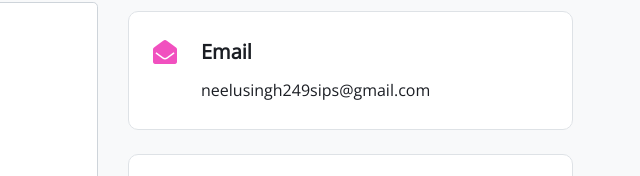
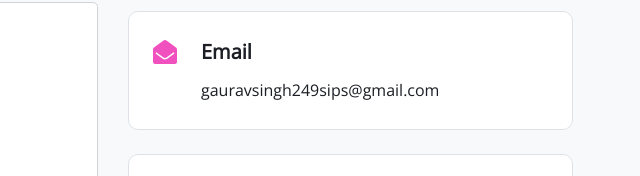
Before and after one commit to Gaurav-249/khushi-beautyparlour, a plain HTML site: page index.html in a window 1280 px wide. Shown: the part 8161-8337 px from the top of the page, 622-1262 px from the left. Drawn offline with nearby package versions, Linux system fonts and the light colour scheme; a web font is replaced by a local one.

Commit message:
Update index.html

```diff
--- a/index.html
+++ b/index.html
@@ -716,7 +716,7 @@
                        <i class="fas fa-envelope-open mt-md-1 text-primary pr-4"></i>
 						<div class="text-left">
 							  <h3 class="h5">Email</h3>
-            <p class="mb-0">neelusingh249sips@gmail.com</p>
+            <p class="mb-0">gauravsingh249sips@gmail.com</p>
 						</div>
                 </div>
 
```
